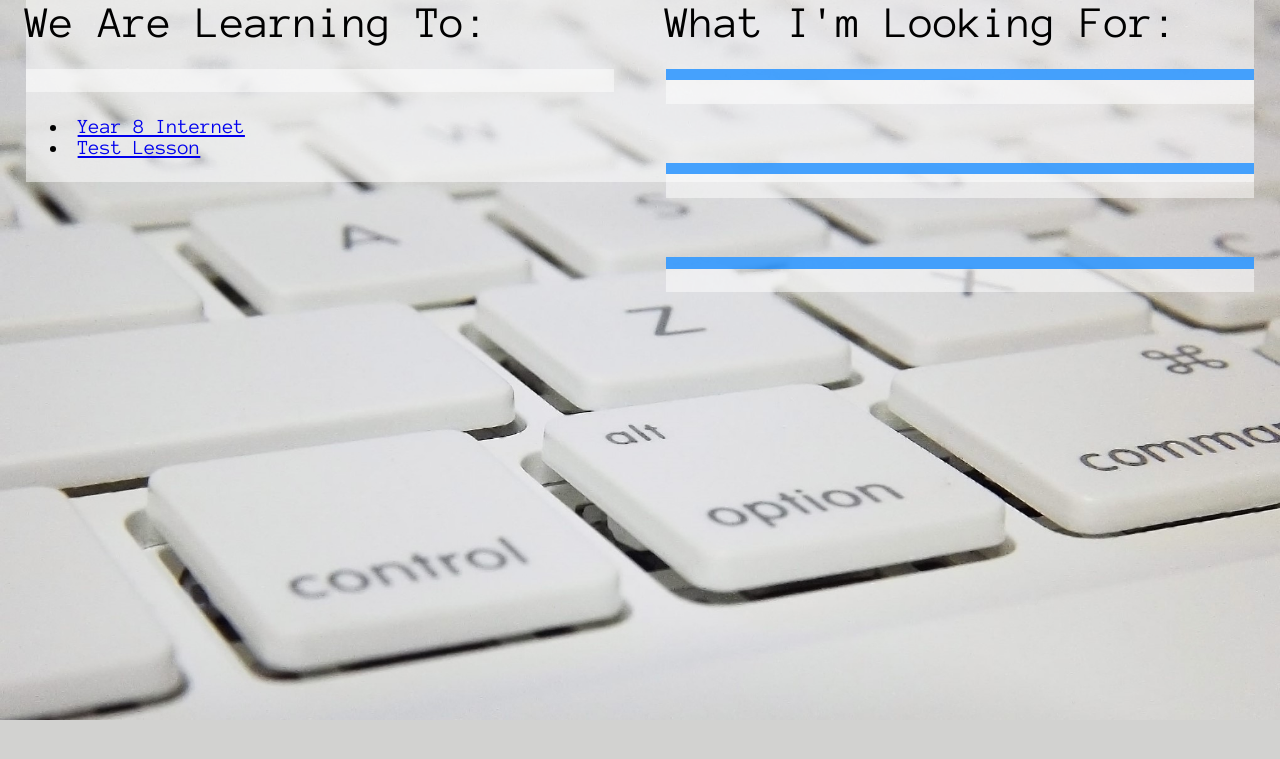
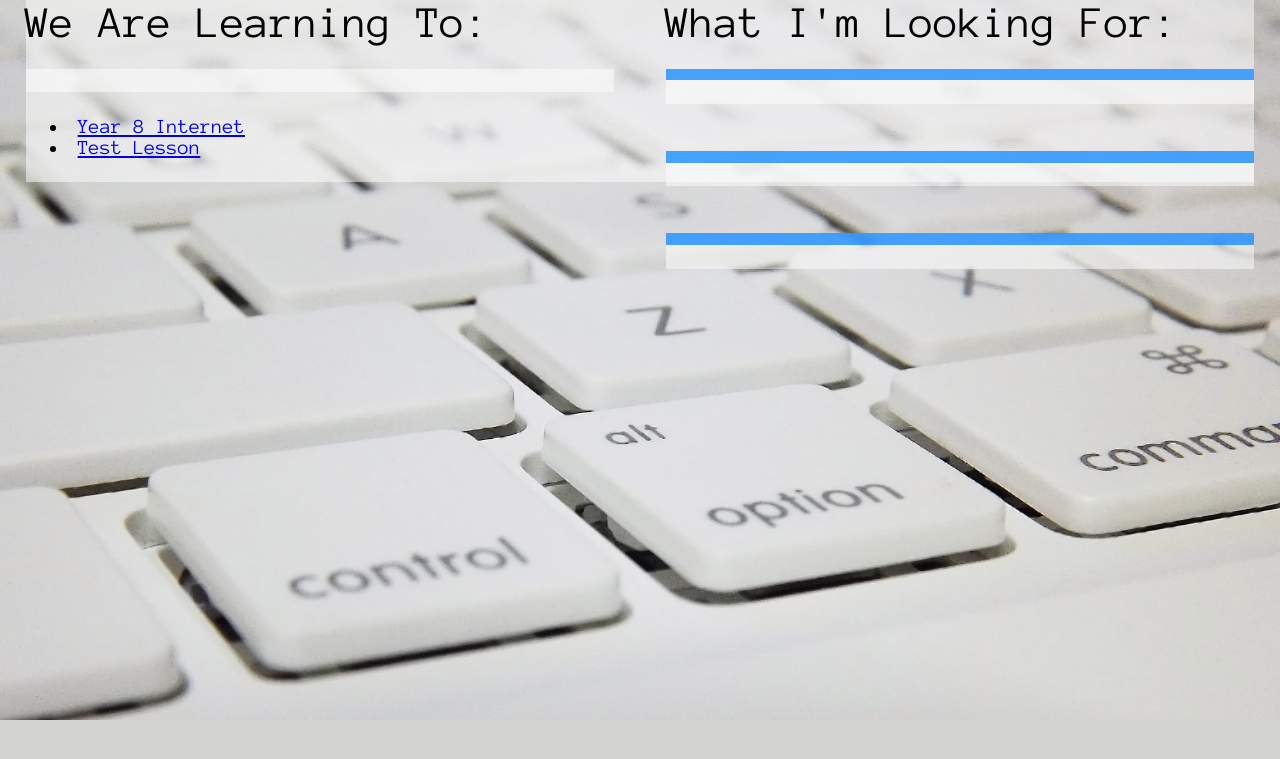
Before and after one commit to MalphasWats/computing.codes, a Jekyll site: the page built from index.html, in a window 1280 px wide. Shown: the top 759 px of the page. Built offline with Jekyll 4.4.1, drawn with Linux system fonts in a browser that asks for light colours; Markdown is read by kramdown in place of the engine named in the settings.

Commit message:
margin tweak

```diff
--- a/style/style.css
+++ b/style/style.css
@@ -102,7 +102,7 @@ section#walt ul
 
 section#wilf ul
 {
-    margin-bottom:10%;
+    margin-bottom:8%;
 }
 
 ul#keywords
```
